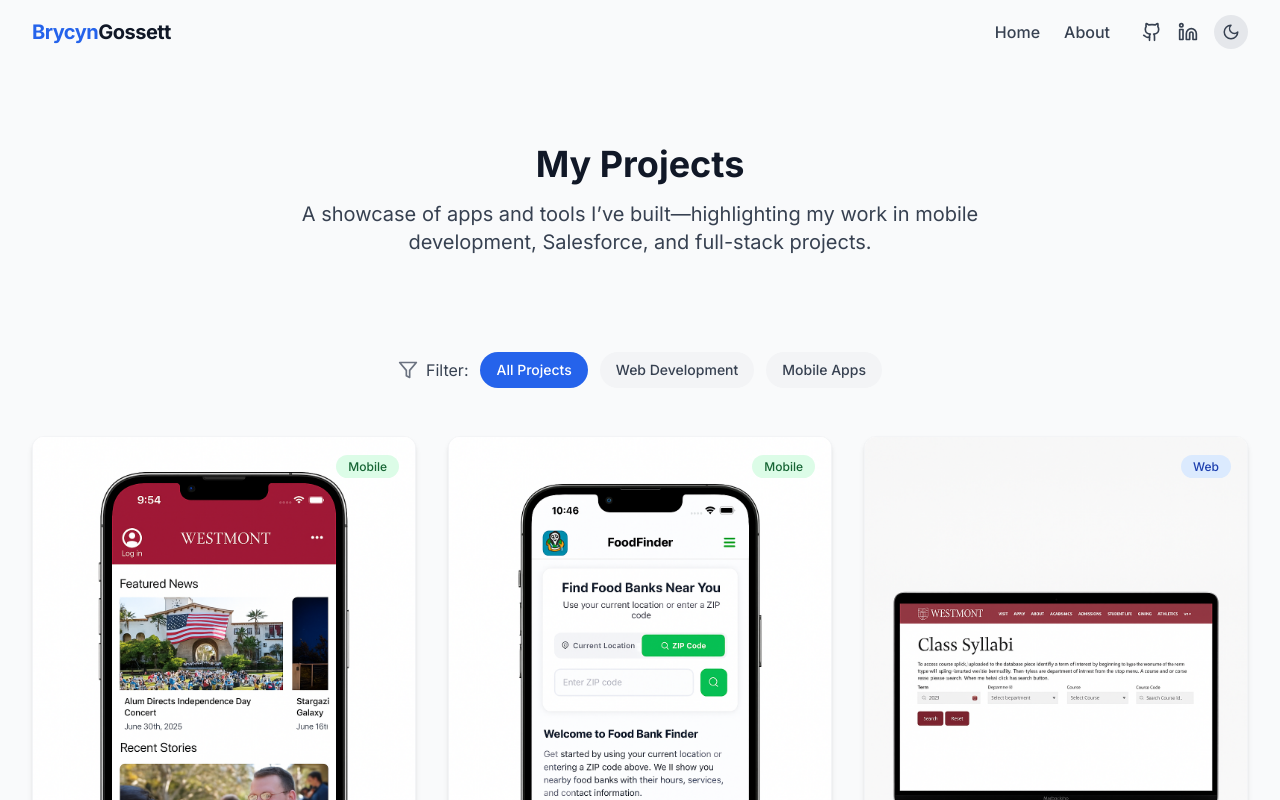
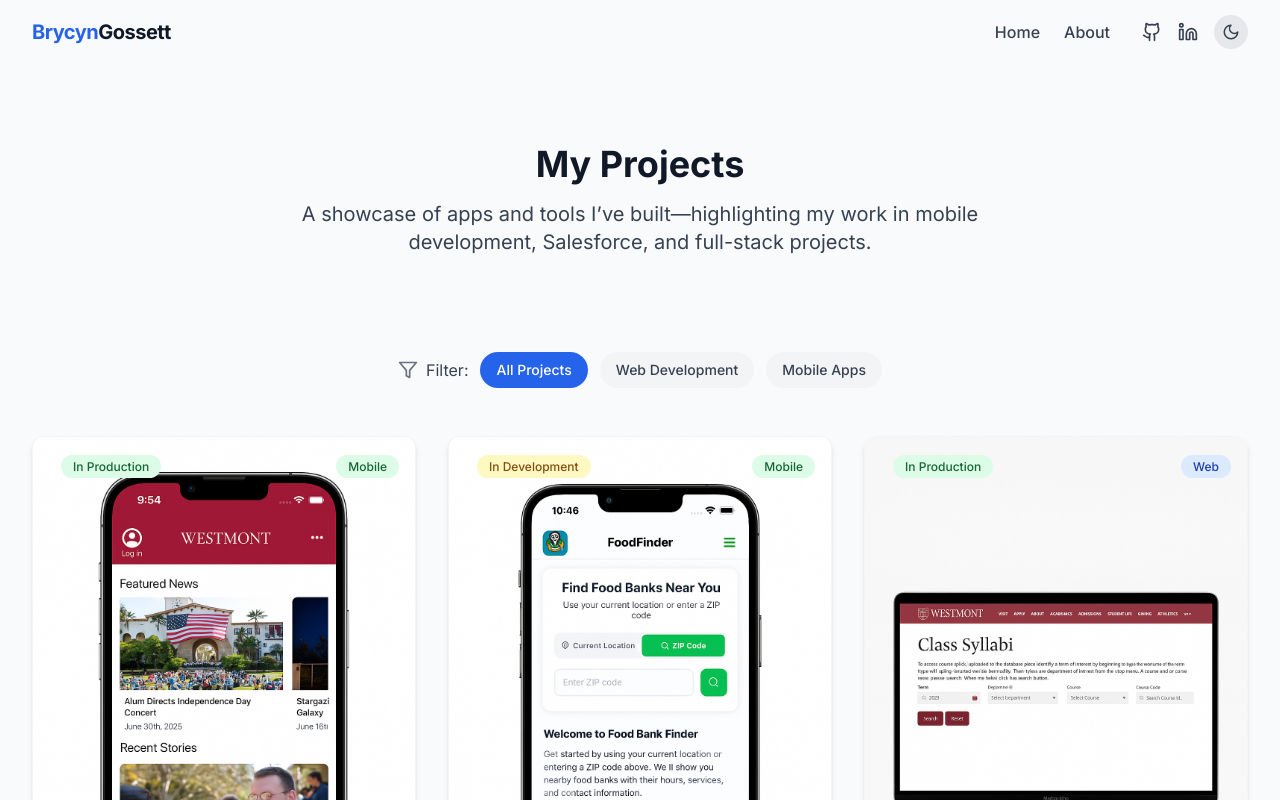
Before and after one commit to Brycyn/personal-site, a React (Vite) app: page /projects in a window 1280 px wide. Shown: the top 800 px of the page. Built offline with nearby package versions, Linux system fonts and the light colour scheme.

Commit message:
added in progress bar

```diff
--- a/index.html
+++ b/index.html
@@ -7,7 +7,7 @@
       rel="icon"
       type="image/svg+xml"
       sizes="64x64"
-      href="/src/assets/BGicon.png"
+      href="./src/assets/BGicon.png"
     />
     <link
       href="https://fonts.googleapis.com/css2?family=Poppins:wght@400;600;700&display=swap"
--- a/src/pages/Projects/ProjectCard.tsx
+++ b/src/pages/Projects/ProjectCard.tsx
@@ -79,7 +79,7 @@ const ProjectCard: React.FC<ProjectCardProps> = ({ project, index }) => {
             </div>
           </div>
         </div>
-        <div className="absolute top-0 right-0 m-4">
+        <div className="absolute top-0 right-0 m-4 space-between">
           <span
             className={`px-3 py-1 text-xs font-medium rounded-full ${
               project.category === "web"
@@ -96,6 +96,23 @@ const ProjectCard: React.FC<ProjectCardProps> = ({ project, index }) => {
               : "AI/ML"}
           </span>
         </div>
+        <div className="absolute top-0 left-0 m-4">
+          <span
+            className={`ml-3 px-3 py-1 text-xs font-medium rounded-full ${
+              project.status === "completed"
+                ? "bg-purple-100 text-purple-800 light:bg-purple-900 light:text-purple-200"
+                : project.status === "production"
+                ? "bg-green-100 text-green-800 light:bg-green-900 light:text-green-200"
+                : "bg-yellow-100 text-yellow-800 light:bg-yellow-900 light:text-yellow-200"
+            }`}
+          >
+            {project.status === "completed"
+              ? "Development Complete"
+              : project.status === "production"
+              ? "In Production"
+              : "In Development"}
+          </span>
+        </div>
       </div>
     </motion.div>
   );
--- a/src/pages/Projects/projectsData.ts
+++ b/src/pages/Projects/projectsData.ts
@@ -5,6 +5,7 @@ import FoodFinderPhoto from "../../assets/FoodFinder-photo.png";
 import CSProduct from "../../assets/CSProduct.png";
 
 export type ProjectCategory = "web" | "mobile";
+export type projectStatus = "production" | "completed" | "development";
 
 export interface Project {
   id: number;
@@ -13,6 +14,7 @@ export interface Project {
   image: string;
   hoverImage?: string; // Optional hover image
   category: ProjectCategory;
+  status: projectStatus;
   technologies: string[];
   githubUrl?: string;
   liveUrl?: string;
@@ -27,6 +29,7 @@ export const projects: Project[] = [
     image: WestmontIcon,
     hoverImage: WESTStockPhoto, // Example hover image
     category: "mobile",
+    status: "production",
     technologies: [
       "React Native",
       "Expo",
@@ -46,6 +49,7 @@ export const projects: Project[] = [
     image: SBCFoodBank,
     hoverImage: FoodFinderPhoto, // Example hover image
     category: "mobile",
+    status: "development",
     technologies: [
       "React Native",
       "Expo",
@@ -55,7 +59,7 @@ export const projects: Project[] = [
       "Web",
       "Supabase",
     ],
-    githubUrl: "https://github.com/Brycyn/FoodFinder",
+    // githubUrl: "https://github.com/Brycyn/FoodFinder",
   },
   {
     id: 3,
@@ -64,6 +68,7 @@ export const projects: Project[] = [
     description:
       "A Lightning Web Component that allows users to search for course syllabi for Westmont College courses",
     image: WestmontIcon,
+    status: "production",
     category: "web",
     technologies: ["Salesforce", "Apex", "Lightning Web Components", "API"],
   },
```
